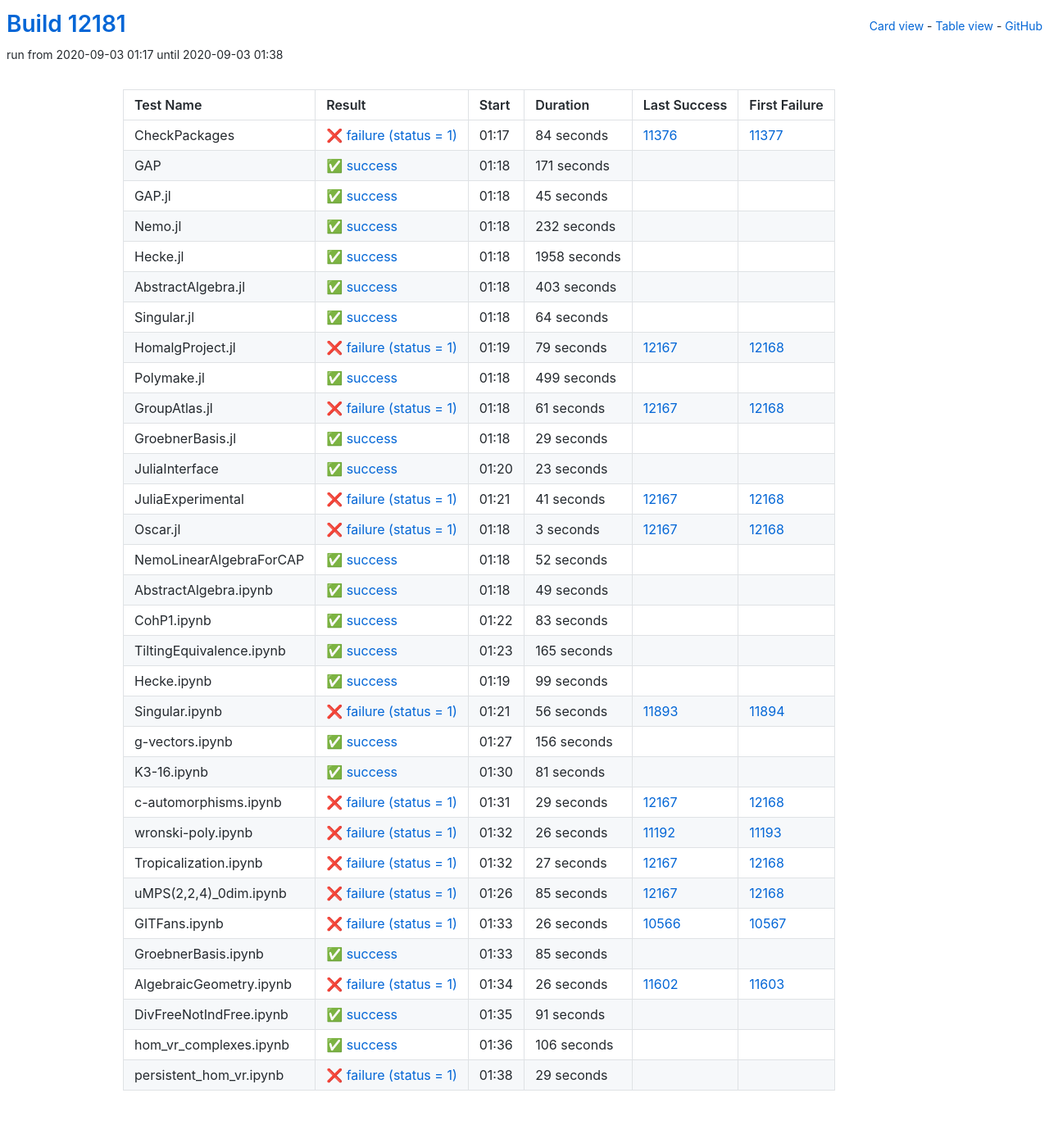
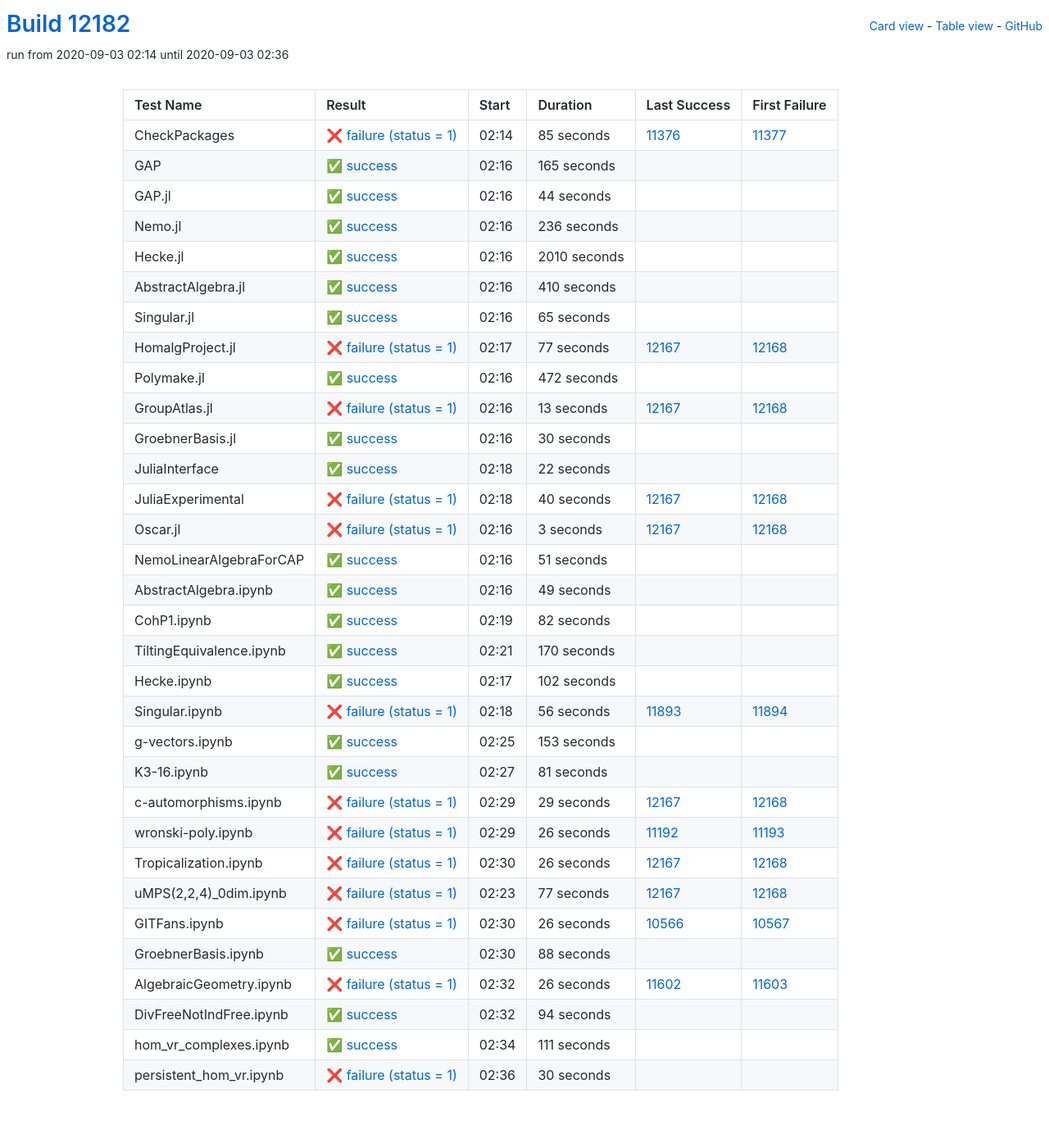
Before and after one commit to oscar-system/oscar-ci-status, a Jekyll site: the page built from table.html, in a window 1280 px wide. Shown: the whole page at 82% size. Built offline with Jekyll 4.4.1, drawn with Linux system fonts in a browser that asks for light colours.

Commit message:
Build #12182

```diff
--- a/_data/ci.yml
+++ b/_data/ci.yml
@@ -1,6 +1,6 @@
 ---
-build: 12181
-build_url: https://oscarci.mathematik.uni-kl.de/job/oscar/12181/
+build: 12182
+build_url: https://oscarci.mathematik.uni-kl.de/job/oscar/12182/
 job: oscar
 organization: oscar-system
 repo: oscar-ci-status
@@ -8,164 +8,164 @@
 tests:
 - name: CheckPackages
   id: checkpackages
-  log: https://oscarci.mathematik.uni-kl.de/job/oscar/12181/artifact/logs/build-12181/CheckPackages.log
-  start: 2020-09-03 01:17
+  log: https://oscarci.mathematik.uni-kl.de/job/oscar/12182/artifact/logs/build-12182/CheckPackages.log
+  start: 2020-09-03 02:14
   success: false
   exitcode: 1
   status: failure
-  duration: 84
+  duration: 85
   last_success: 11376
   last_success_url: https://oscarci.mathematik.uni-kl.de/job/oscar/11376/
   first_failure: 11377
   first_failure_url: https://oscarci.mathematik.uni-kl.de/job/oscar/11377/
 - name: GAP
   id: gap
-  log: https://oscarci.mathematik.uni-kl.de/job/oscar/12181/artifact/logs/build-12181/GAP.log
-  start: 2020-09-03 01:18
+  log: https://oscarci.mathematik.uni-kl.de/job/oscar/12182/artifact/logs/build-12182/GAP.log
+  start: 2020-09-03 02:16
   success: true
   exitcode: 0
   status: success
-  duration: 171
+  duration: 165
   last_success: false
   last_success_url:
   first_failure: false
   first_failure_url:
 - name: GAP.jl
   id: gap-jl
-  log: https://oscarci.mathematik.uni-kl.de/job/oscar/12181/artifact/logs/build-12181/GAP.jl.log
-  start: 2020-09-03 01:18
+  log: https://oscarci.mathematik.uni-kl.de/job/oscar/12182/artifact/logs/build-12182/GAP.jl.log
+  start: 2020-09-03 02:16
   success: true
   exitcode: 0
   status: success
-  duration: 45
+  duration: 44
   last_success: false
   last_success_url:
   first_failure: false
   first_failure_url:
 - name: Nemo.jl
   id: nemo-jl
-  log: https://oscarci.mathematik.uni-kl.de/job/oscar/12181/artifact/logs/build-12181/Nemo.jl.log
-  start: 2020-09-03 01:18
+  log: https://oscarci.mathematik.uni-kl.de/job/oscar/12182/artifact/logs/build-12182/Nemo.jl.log
+  start: 2020-09-03 02:16
   success: true
   exitcode: 0
   status: success
-  duration: 232
+  duration: 236
   last_success: false
   last_success_url:
   first_failure: false
   first_failure_url:
 - name: Hecke.jl
   id: hecke-jl
-  log: https://oscarci.mathematik.uni-kl.de/job/oscar/12181/artifact/logs/build-12181/Hecke.jl.log
-  start: 2020-09-03 01:18
+  log: https://oscarci.mathematik.uni-kl.de/job/oscar/12182/artifact/logs/build-12182/Hecke.jl.log
+  start: 2020-09-03 02:16
   success: true
   exitcode: 0
   status: success
-  duration: 1958
+  duration: 2010
   last_success: false
   last_success_url:
   first_failure: false
   first_failure_url:
 - name: AbstractAlgebra.jl
   id: abstractalgebra-jl
-  log: https://oscarci.mathematik.uni-kl.de/job/oscar/12181/artifact/logs/build-12181/AbstractAlgebra.jl.log
-  start: 2020-09-03 01:18
+  log: https://oscarci.mathematik.uni-kl.de/job/oscar/12182/artifact/logs/build-12182/AbstractAlgebra.jl.log
+  start: 2020-09-03 02:16
   success: true
   exitcode: 0
   status: success
-  duration: 403
+  duration: 410
   last_success: false
   last_success_url:
   first_failure: false
   first_failure_url:
 - name: Singular.jl
   id: singular-jl
-  log: https://oscarci.mathematik.uni-kl.de/job/oscar/12181/artifact/logs/build-12181/Singular.jl.log
-  start: 2020-09-03 01:18
+  log: https://oscarci.mathematik.uni-kl.de/job/oscar/12182/artifact/logs/build-12182/Singular.jl.log
+  start: 2020-09-03 02:16
   success: true
   exitcode: 0
   status: success
-  duration: 64
+  duration: 65
   last_success: false
   last_success_url:
   first_failure: false
   first_failure_url:
 - name: HomalgProject.jl
   id: homalgproject-jl
-  log: https://oscarci.mathematik.uni-kl.de/job/oscar/12181/artifact/logs/build-12181/HomalgProject.jl.log
-  start: 2020-09-03 01:19
+  log: https://oscarci.mathematik.uni-kl.de/job/oscar/12182/artifact/logs/build-12182/HomalgProject.jl.log
+  start: 2020-09-03 02:17
   success: false
   exitcode: 1
   status: failure
-  duration: 79
+  duration: 77
   last_success: 12167
   last_success_url: https://oscarci.mathematik.uni-kl.de/job/oscar/12167/
   first_failure: 12168
   first_failure_url: https://oscarci.mathematik.uni-kl.de/job/oscar/12168/
 - name: Polymake.jl
   id: polymake-jl
-  log: https://oscarci.mathematik.uni-kl.de/job/oscar/12181/artifact/logs/build-12181/Polymake.jl.log
-  start: 2020-09-03 01:18
+  log: https://oscarci.mathematik.uni-kl.de/job/oscar/12182/artifact/logs/build-12182/Polymake.jl.log
+  start: 2020-09-03 02:16
   success: true
   exitcode: 0
   status: success
-  duration: 499
+  duration: 472
   last_success: false
   last_success_url:
   first_failure: false
   first_failure_url:
 - name: GroupAtlas.jl
   id: groupatlas-jl
-  log: https://oscarci.mathematik.uni-kl.de/job/oscar/12181/artifact/logs/build-12181/GroupAtlas.jl.log
-  start: 2020-09-03 01:18
+  log: https://oscarci.mathematik.uni-kl.de/job/oscar/12182/artifact/logs/build-12182/GroupAtlas.jl.log
+  start: 2020-09-03 02:16
   success: false
   exitcode: 1
   status: failure
-  duration: 61
+  duration: 13
   last_success: 12167
   last_success_url: https://oscarci.mathematik.uni-kl.de/job/oscar/12167/
   first_failure: 12168
   first_failure_url: https://oscarci.mathematik.uni-kl.de/job/oscar/12168/
 - name: GroebnerBasis.jl
   id: groebnerbasis-jl
-  log: https://oscarci.mathematik.uni-kl.de/job/oscar/12181/artifact/logs/build-12181/GroebnerBasis.jl.log
-  start: 2020-09-03 01:18
+  log: https://oscarci.mathematik.uni-kl.de/job/oscar/12182/artifact/logs/build-12182/GroebnerBasis.jl.log
+  start: 2020-09-03 02:16
   success: true
   exitcode: 0
   status: success
-  duration: 29
+  duration: 30
   last_success: false
   last_success_url:
   first_failure: false
   first_failure_url:
 - name: JuliaInterface
   id: juliainterface
-  log: https://oscarci.mathematik.uni-kl.de/job/oscar/12181/artifact/logs/build-12181/JuliaInterface.log
-  start: 2020-09-03 01:20
+  log: https://oscarci.mathematik.uni-kl.de/job/oscar/12182/artifact/logs/build-12182/JuliaInterface.log
+  start: 2020-09-03 02:18
   success: true
   exitcode: 0
   status: success
-  duration: 23
+  duration: 22
   last_success: false
   last_success_url:
   first_failure: false
   first_failure_url:
 - name: JuliaExperimental
   id: juliaexperimental
-  log: https://oscarci.mathematik.uni-kl.de/job/oscar/12181/artifact/logs/build-12181/JuliaExperimental.log
-  start: 2020-09-03 01:21
+  log: https://oscarci.mathematik.uni-kl.de/job/oscar/12182/artifact/logs/build-12182/JuliaExperimental.log
+  start: 2020-09-03 02:18
   success: false
   exitcode: 1
   status: failure
-  duration: 41
+  duration: 40
   last_success: 12167
   last_success_url: https://oscarci.mathematik.uni-kl.de/job/oscar/12167/
   first_failure: 12168
   first_failure_url: https://oscarci.mathematik.uni-kl.de/job/oscar/12168/
 - name: Oscar.jl
   id: oscar-jl
-  log: https://oscarci.mathematik.uni-kl.de/job/oscar/12181/artifact/logs/build-12181/Oscar.jl.log
-  start: 2020-09-03 01:18
+  log: https://oscarci.mathematik.uni-kl.de/job/oscar/12182/artifact/logs/build-12182/Oscar.jl.log
+  start: 2020-09-03 02:16
   success: false
   exitcode: 1
   status: failure
@@ -176,20 +176,20 @@
   first_failure_url: https://oscarci.mathematik.uni-kl.de/job/oscar/12168/
 - name: NemoLinearAlgebraForCAP
   id: nemolinearalgebraforcap
-  log: https://oscarci.mathematik.uni-kl.de/job/oscar/12181/artifact/logs/build-12181/NemoLinearAlgebraForCAP.log
-  start: 2020-09-03 01:18
+  log: https://oscarci.mathematik.uni-kl.de/job/oscar/12182/artifact/logs/build-12182/NemoLinearAlgebraForCAP.log
+  start: 2020-09-03 02:16
   success: true
   exitcode: 0
   status: success
-  duration: 52
+  duration: 51
   last_success: false
   last_success_url:
   first_failure: false
   first_failure_url:
 - name: AbstractAlgebra.ipynb
   id: abstractalgebra-ipynb
-  log: https://oscarci.mathematik.uni-kl.de/job/oscar/12181/artifact/logs/build-12181/AbstractAlgebra.ipynb.log
-  start: 2020-09-03 01:18
+  log: https://oscarci.mathematik.uni-kl.de/job/oscar/12182/artifact/logs/build-12182/AbstractAlgebra.ipynb.log
+  start: 2020-09-03 02:16
   success: true
   exitcode: 0
   status: success
@@ -200,44 +200,44 @@
   first_failure_url:
 - name: CohP1.ipynb
   id: cohp1-ipynb
-  log: https://oscarci.mathematik.uni-kl.de/job/oscar/12181/artifact/logs/build-12181/CohP1.ipynb.log
-  start: 2020-09-03 01:22
+  log: https://oscarci.mathematik.uni-kl.de/job/oscar/12182/artifact/logs/build-12182/CohP1.ipynb.log
+  start: 2020-09-03 02:19
   success: true
   exitcode: 0
   status: success
-  duration: 83
+  duration: 82
   last_success: false
   last_success_url:
   first_failure: false
   first_failure_url:
 - name: TiltingEquivalence.ipynb
   id: tiltingequivalence-ipynb
-  log: https://oscarci.mathematik.uni-kl.de/job/oscar/12181/artifact/logs/build-12181/TiltingEquivalence.ipynb.log
-  start: 2020-09-03 01:23
+  log: https://oscarci.mathematik.uni-kl.de/job/oscar/12182/artifact/logs/build-12182/TiltingEquivalence.ipynb.log
+  start: 2020-09-03 02:21
   success: true
   exitcode: 0
   status: success
-  duration: 165
+  duration: 170
   last_success: false
   last_success_url:
   first_failure: false
   first_failure_url:
 - name: Hecke.ipynb
   id: hecke-ipynb
-  log: https://oscarci.mathematik.uni-kl.de/job/oscar/12181/artifact/logs/build-12181/Hecke.ipynb.log
-  start: 2020-09-03 01:19
+  log: https://oscarci.mathematik.uni-kl.de/job/oscar/12182/artifact/logs/build-12182/Hecke.ipynb.log
+  start: 2020-09-03 02:17
   success: true
   exitcode: 0
   status: success
-  duration: 99
+  duration: 102
   last_success: false
   last_success_url:
   first_failure: false
   first_failure_url:
 - name: Singular.ipynb
   id: singular-ipynb
-  log: https://oscarci.mathematik.uni-kl.de/job/oscar/12181/artifact/logs/build-12181/Singular.ipynb.log
-  start: 2020-09-03 01:21
+  log: https://oscarci.mathematik.uni-kl.de/job/oscar/12182/artifact/logs/build-12182/Singular.ipynb.log
+  start: 2020-09-03 02:18
   success: false
   exitcode: 1
   status: failure
@@ -248,20 +248,20 @@
   first_failure_url: https://oscarci.mathematik.uni-kl.de/job/oscar/11894/
 - name: g-vectors.ipynb
   id: g-vectors-ipynb
-  log: https://oscarci.mathematik.uni-kl.de/job/oscar/12181/artifact/logs/build-12181/g-vectors.ipynb.log
-  start: 2020-09-03 01:27
+  log: https://oscarci.mathematik.uni-kl.de/job/oscar/12182/artifact/logs/build-12182/g-vectors.ipynb.log
+  start: 2020-09-03 02:25
   success: true
   exitcode: 0
   status: success
-  duration: 156
+  duration: 153
   last_success: false
   last_success_url:
   first_failure: false
   first_failure_url:
 - name: K3-16.ipynb
   id: k3-16-ipynb
-  log: https://oscarci.mathematik.uni-kl.de/job/oscar/12181/artifact/logs/build-12181/K3-16.ipynb.log
-  start: 2020-09-03 01:30
+  log: https://oscarci.mathematik.uni-kl.de/job/oscar/12182/artifact/logs/build-12182/K3-16.ipynb.log
+  start: 2020-09-03 02:27
   success: true
   exitcode: 0
   status: success
@@ -272,8 +272,8 @@
   first_failure_url:
 - name: c-automorphisms.ipynb
   id: c-automorphisms-ipynb
-  log: https://oscarci.mathematik.uni-kl.de/job/oscar/12181/artifact/logs/build-12181/c-automorphisms.ipynb.log
-  start: 2020-09-03 01:31
+  log: https://oscarci.mathematik.uni-kl.de/job/oscar/12182/artifact/logs/build-12182/c-automorphisms.ipynb.log
+  start: 2020-09-03 02:29
   success: false
   exitcode: 1
   status: failure
@@ -284,8 +284,8 @@
   first_failure_url: https://oscarci.mathematik.uni-kl.de/job/oscar/12168/
 - name: wronski-poly.ipynb
   id: wronski-poly-ipynb
-  log: https://oscarci.mathematik.uni-kl.de/job/oscar/12181/artifact/logs/build-12181/wronski-poly.ipynb.log
-  start: 2020-09-03 01:32
+  log: https://oscarci.mathematik.uni-kl.de/job/oscar/12182/artifact/logs/build-12182/wronski-poly.ipynb.log
+  start: 2020-09-03 02:29
   success: false
   exitcode: 1
   status: failure
@@ -296,32 +296,32 @@
   first_failure_url: https://oscarci.mathematik.uni-kl.de/job/oscar/11193/
 - name: Tropicalization.ipynb
   id: tropicalization-ipynb
-  log: https://oscarci.mathematik.uni-kl.de/job/oscar/12181/artifact/logs/build-12181/Tropicalization.ipynb.log
-  start: 2020-09-03 01:32
+  log: https://oscarci.mathematik.uni-kl.de/job/oscar/12182/artifact/logs/build-12182/Tropicalization.ipynb.log
+  start: 2020-09-03 02:30
   success: false
   exitcode: 1
   status: failure
-  duration: 27
+  duration: 26
   last_success: 12167
   last_success_url: https://oscarci.mathematik.uni-kl.de/job/oscar/12167/
   first_failure: 12168
   first_failure_url: https://oscarci.mathematik.uni-kl.de/job/oscar/12168/
 - name: uMPS(2,2,4)_0dim.ipynb
   id: umps-2-2-4-0dim-ipynb
-  log: https://oscarci.mathematik.uni-kl.de/job/oscar/12181/artifact/logs/build-12181/uMPS-2-2-4-_0dim.ipynb.log
-  start: 2020-09-03 01:26
+  log: https://oscarci.mathematik.uni-kl.de/job/oscar/12182/artifact/logs/build-12182/uMPS-2-2-4-_0dim.ipynb.log
+  start: 2020-09-03 02:23
   success: false
   exitcode: 1
   status: failure
-  duration: 85
+  duration: 77
   last_success: 12167
   last_success_url: https://oscarci.mathematik.uni-kl.de/job/oscar/12167/
   first_failure: 12168
   first_failure_url: https://oscarci.mathematik.uni-kl.de/job/oscar/12168/
 - name: GITFans.ipynb
   id: gitfans-ipynb
-  log: https://oscarci.mathematik.uni-kl.de/job/oscar/12181/artifact/logs/build-12181/GITFans.ipynb.log
-  start: 2020-09-03 01:33
+  log: https://oscarci.mathematik.uni-kl.de/job/oscar/12182/artifact/logs/build-12182/GITFans.ipynb.log
+  start: 2020-09-03 02:30
   success: false
   exitcode: 1
   status: failure
@@ -332,20 +332,20 @@
   first_failure_url: https://oscarci.mathematik.uni-kl.de/job/oscar/10567/
 - name: GroebnerBasis.ipynb
   id: groebnerbasis-ipynb
-  log: https://oscarci.mathematik.uni-kl.de/job/oscar/12181/artifact/logs/build-12181/GroebnerBasis.ipynb.log
-  start: 2020-09-03 01:33
+  log: https://oscarci.mathematik.uni-kl.de/job/oscar/12182/artifact/logs/build-12182/GroebnerBasis.ipynb.log
+  start: 2020-09-03 02:30
   success: true
   exitcode: 0
   status: success
-  duration: 85
+  duration: 88
   last_success: false
   last_success_url:
   first_failure: false
   first_failure_url:
 - name: AlgebraicGeometry.ipynb
   id: algebraicgeometry-ipynb
-  log: https://oscarci.mathematik.uni-kl.de/job/oscar/12181/artifact/logs/build-12181/AlgebraicGeometry.ipynb.log
-  start: 2020-09-03 01:34
+  log: https://oscarci.mathematik.uni-kl.de/job/oscar/12182/artifact/logs/build-12182/AlgebraicGeometry.ipynb.log
+  start: 2020-09-03 02:32
   success: false
   exitcode: 1
   status: failure
@@ -356,36 +356,36 @@
   first_failure_url: https://oscarci.mathematik.uni-kl.de/job/oscar/11603/
 - name: DivFreeNotIndFree.ipynb
   id: divfreenotindfree-ipynb
-  log: https://oscarci.mathematik.uni-kl.de/job/oscar/12181/artifact/logs/build-12181/DivFreeNotIndFree.ipynb.log
-  start: 2020-09-03 01:35
+  log: https://oscarci.mathematik.uni-kl.de/job/oscar/12182/artifact/logs/build-12182/DivFreeNotIndFree.ipynb.log
+  start: 2020-09-03 02:32
   success: true
   exitcode: 0
   status: success
-  duration: 91
+  duration: 94
   last_success: false
   last_success_url:
   first_failure: false
   first_failure_url:
 - name: hom_vr_complexes.ipynb
   id: hom-vr-complexes-ipynb
-  log: https://oscarci.mathematik.uni-kl.de/job/oscar/12181/artifact/logs/build-12181/hom_vr_complexes.ipynb.log
-  start: 2020-09-03 01:36
+  log: https://oscarci.mathematik.uni-kl.de/job/oscar/12182/artifact/logs/build-12182/hom_vr_complexes.ipynb.log
+  start: 2020-09-03 02:34
   success: true
   exitcode: 0
   status: success
-  duration: 106
+  duration: 111
   last_success: false
   last_success_url:
   first_failure: false
   first_failure_url:
 - name: persistent_hom_vr.ipynb
   id: persistent-hom-vr-ipynb
-  log: https://oscarci.mathematik.uni-kl.de/job/oscar/12181/artifact/logs/build-12181/persistent_hom_vr.ipynb.log
-  start: 2020-09-03 01:38
+  log: https://oscarci.mathematik.uni-kl.de/job/oscar/12182/artifact/logs/build-12182/persistent_hom_vr.ipynb.log
+  start: 2020-09-03 02:36
   success: false
   exitcode: 1
   status: failure
-  duration: 29
+  duration: 30
   last_success: false
   last_success_url:
   first_failure: false
```
Also changed, not shown: README.md.
